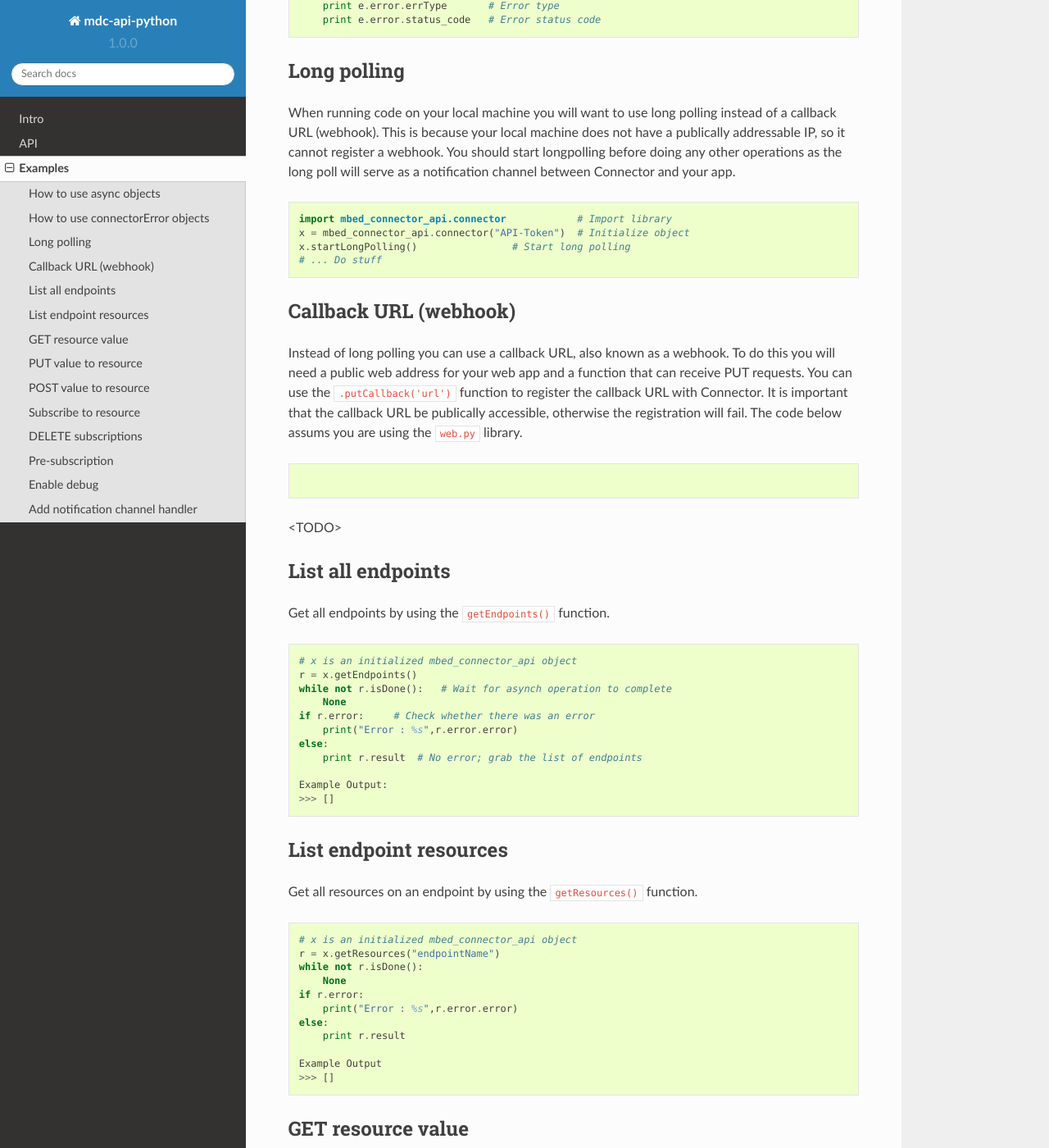
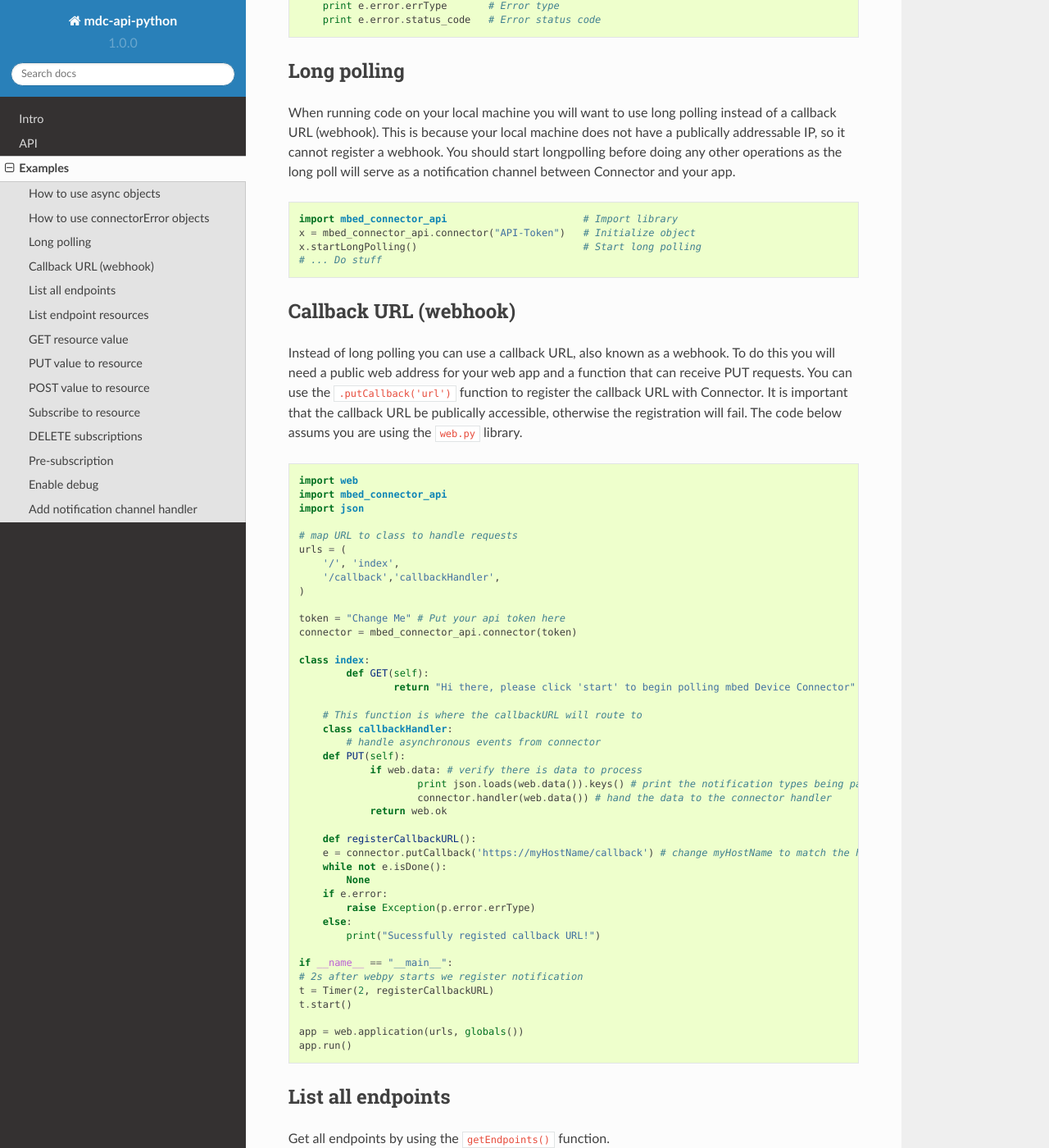
Before and after one commit to PelionIoT/mbed-connector-api-python, a Sphinx documentation site: the page built from docs/source/examples.rst, in a window 1280 px wide and 1400 px high, scrolled down 790 px. Shown: the whole window at 82% size. Built offline with Sphinx 7.4.7 and the Read the Docs theme 2.0.0, drawn with Linux system fonts in a browser that asks for light colours; some of the changed text lies outside the part shown.

Commit message:
updated examples, added callbackURL example

```diff
--- a/docs/source/examples.rst
+++ b/docs/source/examples.rst
@@ -52,7 +52,48 @@
 
 .. code-block:: python
 
-<TODO>
+    import web
+    import mbed_connector_api
+    import json
+
+    # map URL to class to handle requests
+    urls = (
+    	'/', 'index',
+    	'/callback','callbackHandler',
+    )
+
+    token = "Change Me" # Put your api token here
+    connector = mbed_connector_api.connector(token)
+
+    class index:
+	    def GET(self):
+		    return "Hi there, please click 'start' to begin polling mbed Device Connector"
+
+	# This function is where the callbackURL will route to
+	class callbackHandler:
+	    # handle asynchronous events from connector
+    	def PUT(self):
+    		if web.data: # verify there is data to process
+    			print json.loads(web.data()).keys() # print the notification types being passed by connector
+    			connector.handler(web.data()) # hand the data to the connector handler
+    		return web.ok
+
+	def registerCallbackURL():
+        e = connector.putCallback('https://myHostName/callback') # change myHostName to match the host name of the server where webapp is hosted.
+        while not e.isDone():
+            None
+        if e.error:
+            raise Exception(p.error.errType)
+        else:
+            print("Sucessfully registed callback URL!")
+
+    if __name__ == "__main__":
+    # 2s after webpy starts we register notification
+    t = Timer(2, registerCallbackURL)
+    t.start()
+
+    app = web.application(urls, globals())
+    app.run()
 
 
 List all endpoints
@@ -71,7 +112,7 @@
         print r.result  # No error; grab the list of endpoints
 
     Example Output:
-    >>> []
+    >>> [{u'name': u'0388e9a4-274e-4709-b568-384198942573', u'status': u'ACTIVE', u'type': u'linux-test'}]
 
 List endpoint resources
 ------------------------
@@ -108,6 +151,7 @@
     # x is an initialized mbed_connector_api object
     r = x.getResourceValue(ep="EndpointName",res="ResourceName",cbfn=test)
 
+
 PUT value to resource
 ----------------------
 Change the value of a resource on an endpoint by using ``PUT``.
@@ -164,9 +207,16 @@
 
 .. code-block:: python
 
-    # x is an initialized mbed_connector_api object
+    # Enable Debug
     x.debug(True) # Turn on debug
 
+    # Set debug message levels
+    # 'ERROR','WARN','INFO','DEBUG' levels can be optionally provided
+    x.debug(True,'INFO')    # display messages >= INFO
+    x.debug(True,'DEBUG')   # display messages >= DEBUG
+
+    # Turn Debugging off
+    x.debug(False)
 
 Add notification channel handler
 ---------------------------------
```
Also changed, not shown: other parts of docs/source/examples.rst (+8 -7 lines).
